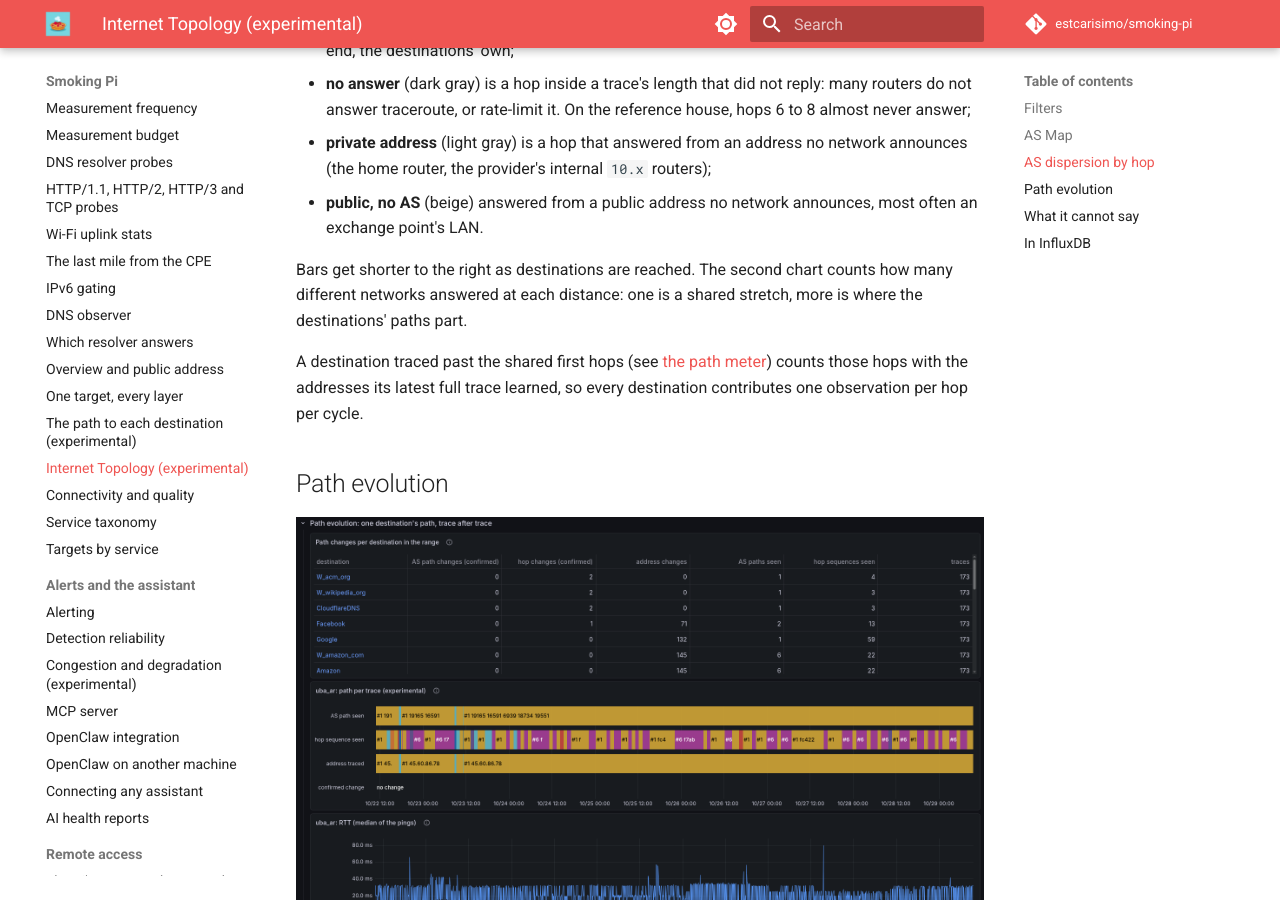
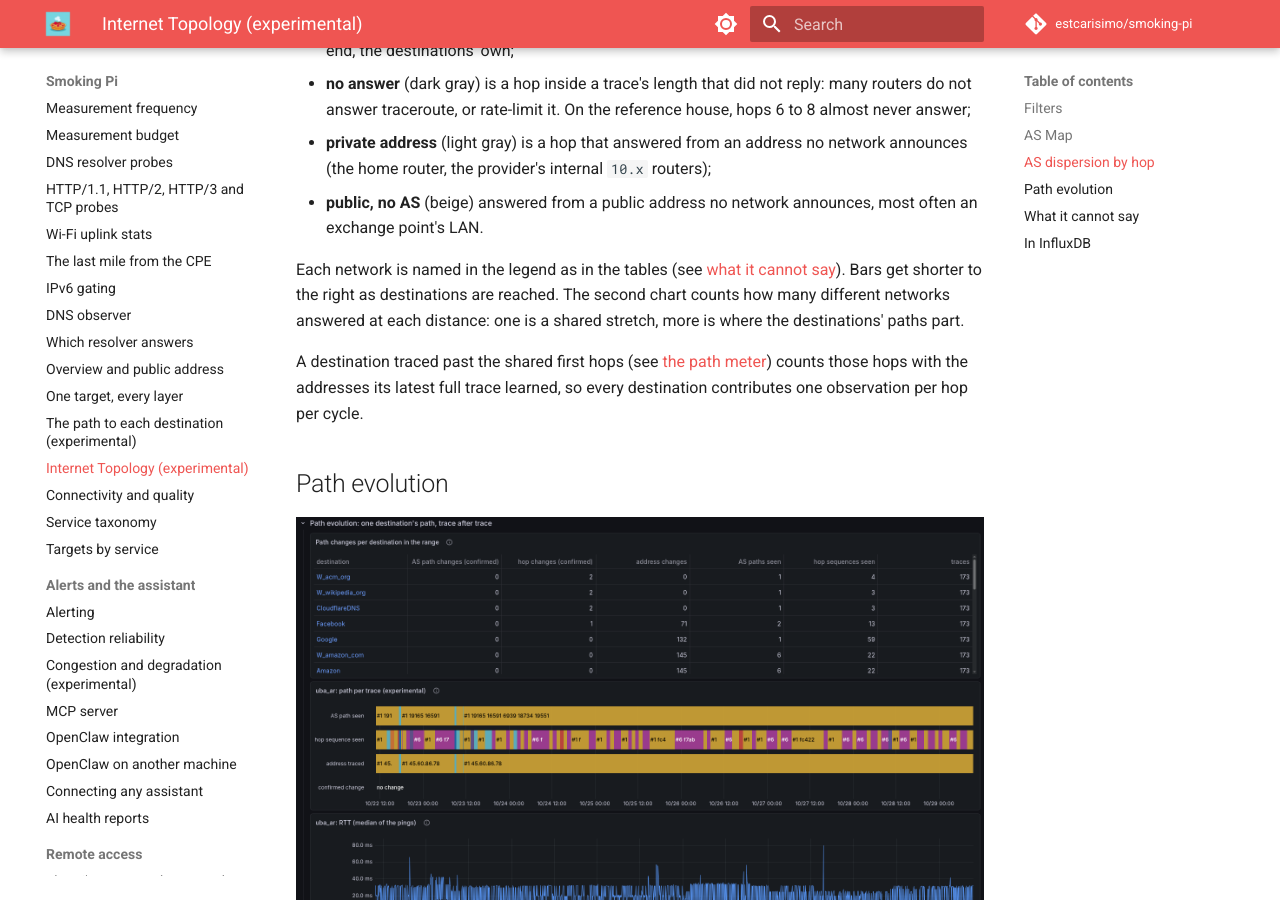
Before and after one commit to estcarisimo/smoking-pi, an MkDocs documentation site: the page built from docs/topology.md, in a window 1280 px wide and 900 px high, scrolled down 2366 px. Built offline with MkDocs 1.6.1 and Material for MkDocs 9.7.7, drawn with Linux system fonts in a browser that asks for light colours; comment, search, counter and statistics services are not loaded.

Commit message:
fix(grafana): review -- the newest recorded name, the names block only where it is used
Co-Authored-By: Claude Opus 5.5 <noreply@anthropic.com>

```diff
--- a/docs/topology.md
+++ b/docs/topology.md
@@ -82,7 +82,9 @@ traceroute. Read it from the left:
 - **public, no AS** (beige) answered from a public address no network
   announces, most often an exchange point's LAN.
 
-Bars get shorter to the right as destinations are reached. The second chart
+Each network is named in the legend as in the tables (see [what it cannot
+say](#what-it-cannot-say)). Bars get shorter to the right as destinations
+are reached. The second chart
 counts how many different networks answered at each distance: one is a
 shared stretch, more is where the destinations' paths part.
 
```
Also changed, not shown: 2 other files.
